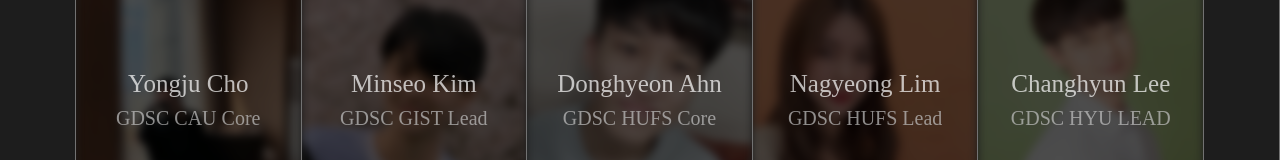
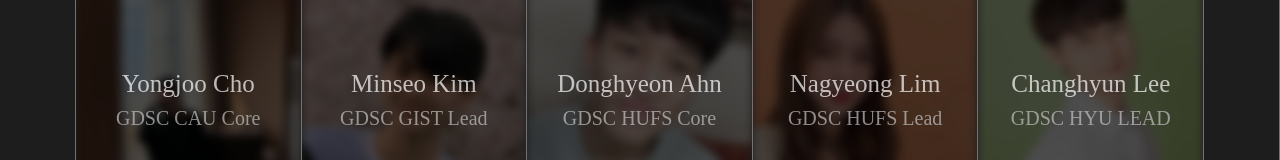
Before and after one commit to ottl-seo/gdsckoreahackathon2022.github.io, a React (Create React App) app: page /#/staff in a window 1280 px wide. Shown: the part 942-1102 px from the top of the page. Built offline with nearby package versions, Linux system fonts and the light colour scheme; a web font is replaced by a local one.

Commit message:
Update staffInfo.jsx

```diff
--- a/src/pages/Staff/components/staffInfo.jsx
+++ b/src/pages/Staff/components/staffInfo.jsx
@@ -270,7 +270,7 @@
 const staffData3=[
     {
         img: CAU_C,
-        name: 'Yongju Cho',
+        name: 'Yongjoo Cho',
         role: 'GDSC CAU Core',
       },
     {
```
